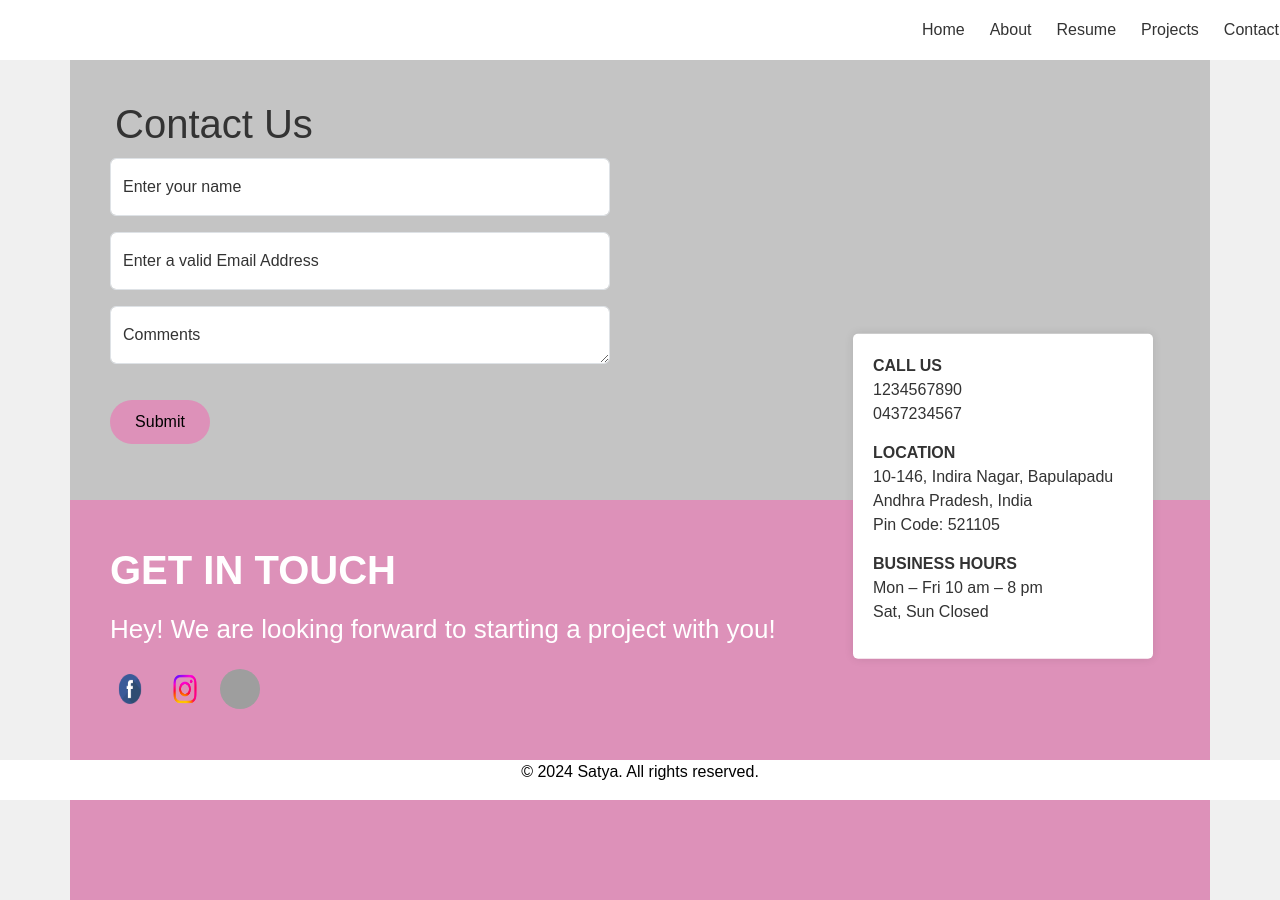
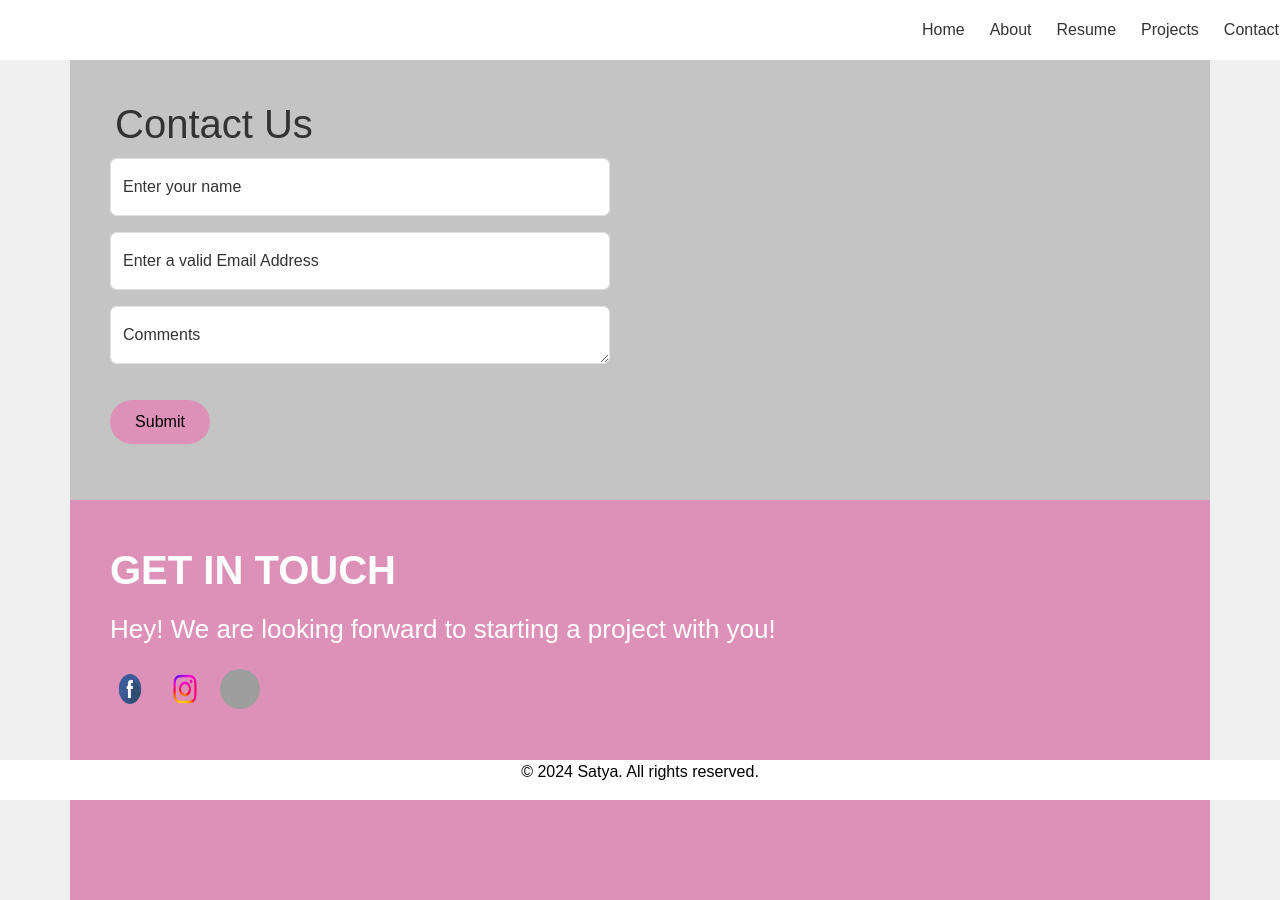
Before and after one commit to Satya1512/frontend, a React (Create React App) app: page /contact in a window 1280 px wide. Built offline with nearby package versions, Linux system fonts and the light colour scheme; grey boxes are pictures that could not be loaded.

Commit message:
Third change

```diff
--- a/src/components/Contact.js
+++ b/src/components/Contact.js
@@ -109,28 +109,6 @@ function Contact() {
                     <p className="status-message">{status}</p>
                 </div>
             </div>
-
-            {/* Right Info Section */}
-            <div className="right-section">
-                <div className="info-box">
-                    <div className="info-item">
-                        <strong>CALL US</strong><br />
-                        1234567890<br />
-                        0437234567
-                    </div>
-                    <div className="info-item">
-                        <strong>LOCATION</strong><br />
-                        10-146, Indira Nagar, Bapulapadu<br />
-                        Andhra Pradesh, India<br /> Pin Code: 521105
-                    </div>
-                    <div className="info-item">
-                        <strong>BUSINESS HOURS</strong><br />
-                        Mon – Fri  10 am – 8 pm<br />
-                        Sat, Sun Closed
-                    </div>
-                </div>
-            </div>
-
             {/* Pink Section */}
             <div className="pink-section">
                 <div className="get-in-touch">GET IN TOUCH</div>
--- a/src/components/index.css
+++ b/src/components/index.css
@@ -33,20 +33,6 @@
   text-align: center;
   margin-top: 20px;
 }
-
-.right-section {
-  position: absolute;
-  right: 5%;
-  top: 50%;
-  transform: translateY(-45%);
-  background-color: white;
-  padding: 20px;
-  border-radius: 5px;
-  box-shadow: 0px 0px 10px rgba(0, 0, 0, 0.1);
-  width: 300px;
-  z-index: 2;
-}
-
 .info-box {
   display: flex;
   flex-direction: column
```
